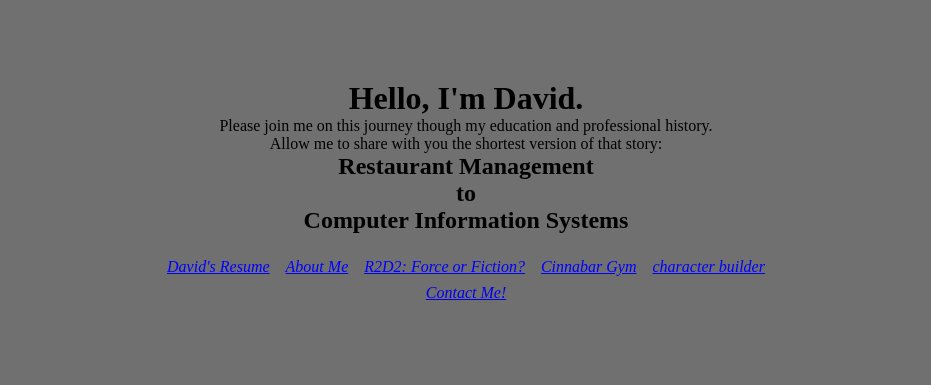
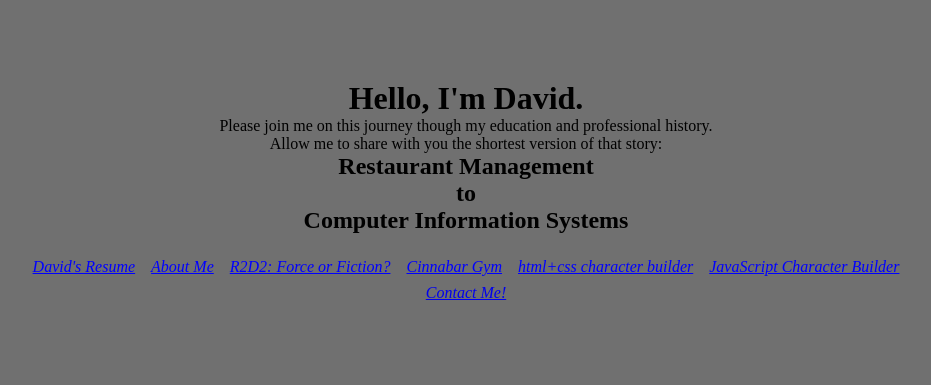
Before and after one commit to daiken9471/portfolio, a plain HTML site: page Portfolio/index.html in a window 1280 px wide. Shown: the whole page, without its empty margins (174-1105 px from the left). Drawn offline with Linux system fonts and the light colour scheme.

Commit message:
Add files via upload

```diff
--- a/Portfolio/index.html
+++ b/Portfolio/index.html
@@ -36,7 +36,10 @@ anyways, here's my portfolio home page-->
                 <li><a href="aboutMe.html">About Me</a></li>
                 <li><a href="R2savesTheGalaxy.html">R2D2: Force or Fiction?</a></li>
                 <li><a href="CinnabarGym.html">Cinnabar Gym</a></li>
-                <li><a href="characterBuilder.html">character builder</a>
+                <li><a href="characterBuilder.html">html+css character builder</a></li>
+                <li><a href="https://daiken9471.github.io/web114/finalProject/characterBuilder.html">JavaScript Character Builder</a></li>
+
+
                 </div>
             </ul>
         </nav>
```
Also changed, not shown: Portfolio/CinnabarGym.html (+1 -0 lines), Portfolio/R2savesTheGalaxy.html (+1 -0 lines), Portfolio/aboutMe.html (+2 -1 lines), Portfolio/characterBuilder.html (+1 -0 lines), Portfolio/resume.html (+2 -1 lines).
